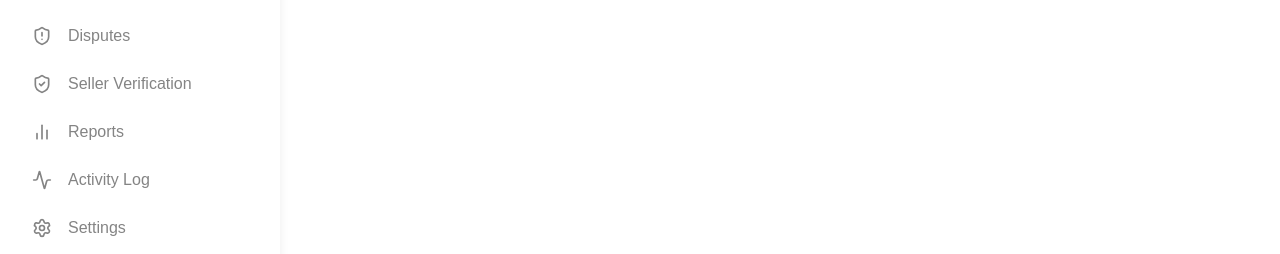
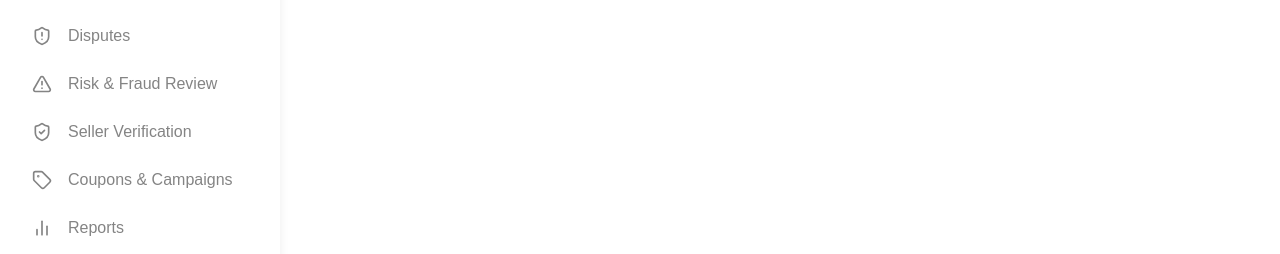
Before and after one commit to Dynamics567/SwapConnect-Admin, a Next.js app: page /unauthorized in a window 1280 px wide. Shown: the part 436-690 px from the top of the page. Built offline with nearby package versions, Linux system fonts and the light colour scheme; no server answers.

Commit message:
Wire up nav entries and page titles for Risk & Fraud Review and Coupons & Campaigns

```diff
--- a/src/app/dashboard/layout.tsx
+++ b/src/app/dashboard/layout.tsx
@@ -22,6 +22,7 @@ function getTitleFromPath(pathname: string) {
   if (pathname.startsWith("/dashboard/trade-ins")) return "Trade-Ins";
   if (pathname.startsWith("/dashboard/disputes")) return "Dispute Resolution";
   if (pathname.startsWith("/dashboard/seller-verification")) return "Seller Verification";
+  if (pathname.startsWith("/dashboard/coupons")) return "Coupons & Campaigns";
   if (pathname.startsWith("/dashboard/reports")) return "Reports";
   if (pathname.startsWith("/dashboard/activity")) return "Activity Log";
   if (pathname.startsWith("/dashboard/setting")) return "Settings";
--- a/src/components/ui/sidebar.tsx
+++ b/src/components/ui/sidebar.tsx
@@ -14,6 +14,8 @@ import {
   BarChart2,
   ShieldAlert,
   ShieldCheck,
+  AlertTriangle,
+  Tag,
 } from "lucide-react";
 import React from "react";
 import Link from "next/link";
@@ -72,9 +74,21 @@ const menuItems = [
     roles: ["superadmin", "admin", "supportagent"],
   },
   {
+    label: "Risk & Fraud Review",
+    url: "/dashboard/risk",
+    icon: AlertTriangle,
+    roles: ["superadmin", "admin", "supportagent", "verificationofficer"],
+  },
+  {
     label: "Seller Verification",
     url: "/dashboard/seller-verification",
     icon: ShieldCheck,
+    roles: ["superadmin", "admin", "supportagent", "verificationofficer"],
+  },
+  {
+    label: "Coupons & Campaigns",
+    url: "/dashboard/coupons",
+    icon: Tag,
     roles: ["superadmin", "admin", "supportagent", "verificationofficer"],
   },
   {
```
